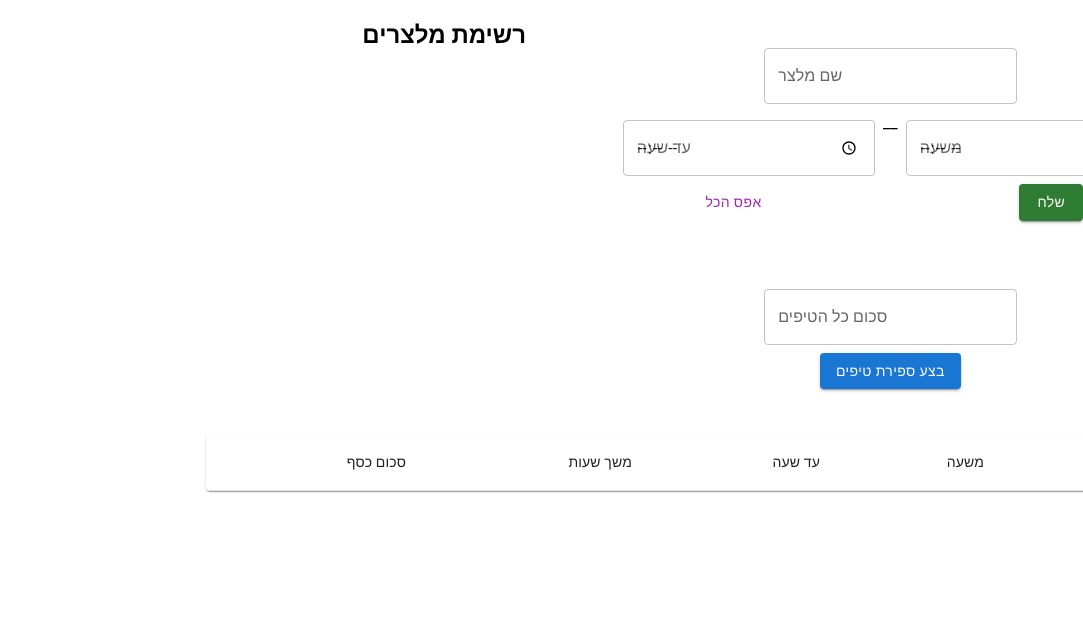
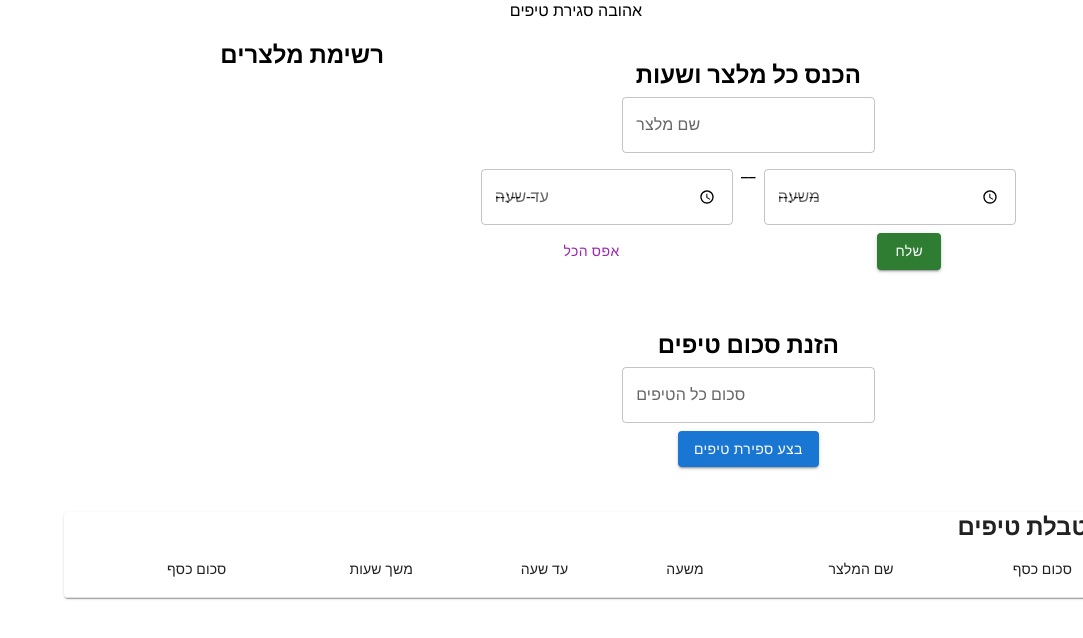
Before and after one commit to danixscript/ahuvaTips, a React (Create React App) app: page / in a window 1280 px wide. Shown: the top 638 px of the page, without its empty margins (197-1280 px from the left). Built offline with nearby package versions, Linux system fonts and the light colour scheme.

Commit message:
css chages

```diff
--- a/src/App.css
+++ b/src/App.css
@@ -7,6 +7,7 @@ html{
   margin: 0;
   padding: 0;
 }
+
 .flexCol{
   display: flex;
   flex-direction: column;
--- a/src/App.jsx
+++ b/src/App.jsx
@@ -74,6 +74,9 @@ console.log(tableArray)
 
   return (
     <div className="flexCol center">
+      <div className="nav">
+       <p>אהובה סגירת טיפים</p>
+      </div>
       <br />
       <div className="flexRowToCol  bet w70">
 
--- a/src/components/InputSide.jsx
+++ b/src/components/InputSide.jsx
@@ -36,9 +36,10 @@ function clearWaiterState(){
     <div className="flexCol center">
       <br />
      <div className="flexCol center InputDiv">
+      <h2>הכנס כל מלצר ושעות</h2>
      <div className="flexCol center">
       <InputText func={writeWaiterName} valueW={waiter.name} type="שם מלצר" />
-   <div className="flexRow">
+   <div className="flexRowToCol">
      <InputText func={writeWaiterHouer} inputType={'time'} valueW={waiter.houer}  type=" משעה" />   __ <InputText inputType={'time'} valueW={waiter.toHouer} func={writeWaiterToHouer}  type="עד שעה"/>
 
    </div>
@@ -51,6 +52,7 @@ function clearWaiterState(){
 <br /><br /><br />
 
      <div className="InputSend flexCol center">
+      <h2>הזנת סכום טיפים</h2>
       <InputText func={props.getMoneyTip} inputType={'number'} type='סכום כל הטיפים'/>
      <ButtonSend func={props.startCalc} />
      </div>
--- a/src/components/InputText.jsx
+++ b/src/components/InputText.jsx
@@ -12,7 +12,7 @@ import TextField from '@mui/material/TextField';
       noValidate
       autoComplete="off"
     >
-      <TextField value={props.valueW} type={props.inputType} onChange={props.func} id="outlined-basic" label={props.type} variant="outlined" />
+      <TextField className='ltr' value={props.valueW} type={props.inputType} onChange={props.func} id="outlined-basic" label={props.type} variant="outlined" />
 
     </Box>
   );
--- a/src/components/TipTable.jsx
+++ b/src/components/TipTable.jsx
@@ -18,9 +18,11 @@ import '../App.css'
 const [Rows,setRows] = useState([]);
   return (
     <TableContainer component={Paper}>
+      <h2>טבלת טיפים</h2>
       <Table sx={{ minWidth: 650 }} aria-label="simple table">
         <TableHead>
           <TableRow  className='rtl'>
+          <TableCell align="right">סכום כסף</TableCell>
              <TableCell align="right"> שם המלצר</TableCell>
         <TableCell align="right"> משעה</TableCell>
 
@@ -39,10 +41,12 @@ const [Rows,setRows] = useState([]);
         </TableHead>
         <TableBody>
           {props.array.map((row) => (
+
             <TableRow
               key={row.name}
               sx={{ '&:last-child td, &:last-child th': { border: 0 } }}
             >
+               <TableCell align="right">{}</TableCell>
               <TableCell align="right" component="th" scope="row">
                 {row.name}
               </TableCell>
```
